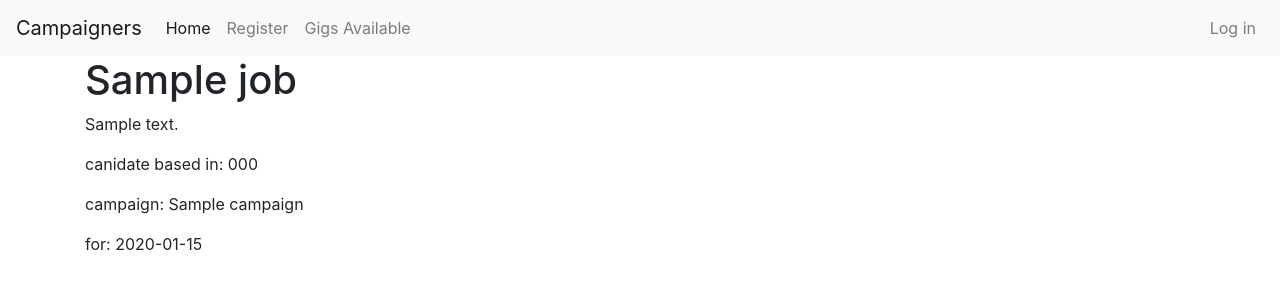
After one commit to quinnmil/campaign, a Django app: template templates/gigs/job_detail.html in a window 1280 px wide. The commit adds this page. Shown: the top 300 px of the page. Run offline with Django 3.2, Linux system fonts and the light colour scheme; the template is opened without the code that fills it: most values are stand-ins (such as "Sample title", 1, 10 or a date in 2020); some libraries are stand-ins or nearby versions.

Commit message:
add basic job detail view and template

```diff
--- a/templates/base.html
+++ b/templates/base.html
@@ -17,7 +17,7 @@
           <a class="nav-link" href="{% url 'accounts:registerStudent' %}">Register</a>
         </li>
         <li class="nav-item">
-          <a class="nav-link" href="#">Gigs Available</a>
+          <a class="nav-link" href="{% url 'gigs:jobsList' %}">Gigs Available</a>
         </li>
     </ul>
     <ul class="navbar-nav ml-auto">
--- /dev/null
+++ b/templates/gigs/job_detail.html
@@ -0,0 +1,11 @@
+{% extends 'base.html' %}
+
+{% block content %}
+
+<h1>{{ job.title }}</h1>
+<p>{{ job.descriptoin }}</p>
+<p>canidate based in: {{ job.zipcode }}</p>
+<p>campaign: {{ job.campaign.name }}</p>
+<p>for: {{ job.campaign.candidate }}</p>
+
+{% endblock %}
--- a/templates/gigs/job_list.html
+++ b/templates/gigs/job_list.html
@@ -10,7 +10,7 @@
             <div class="card-body">
                 <h5 class="card-title">{{job.title}}</h5>
                 <p class="card-text">{{job.description}}</p>
-                <a href="#" class="btn btn-primary">Learn More</a>
+                <a href="{% url 'gigs:detail' job.id %}" class="btn btn-primary">{{job.remaining_count}} Available</a>
             </div>
         </div>
         {% endfor %}
```
Also changed, not shown: gigs/urls.py (+5 -2 lines), gigs/views.py (+11 -5 lines).
